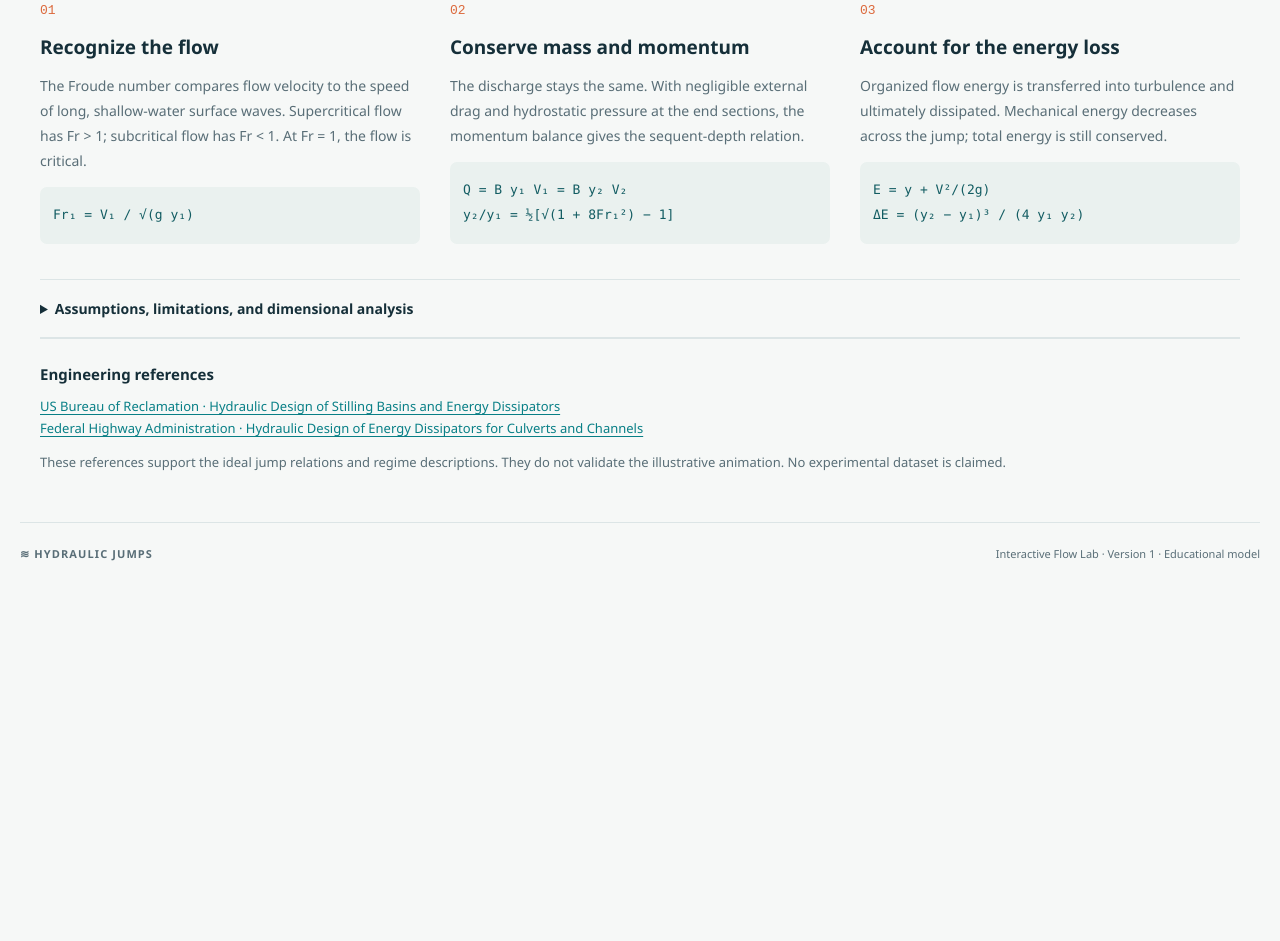
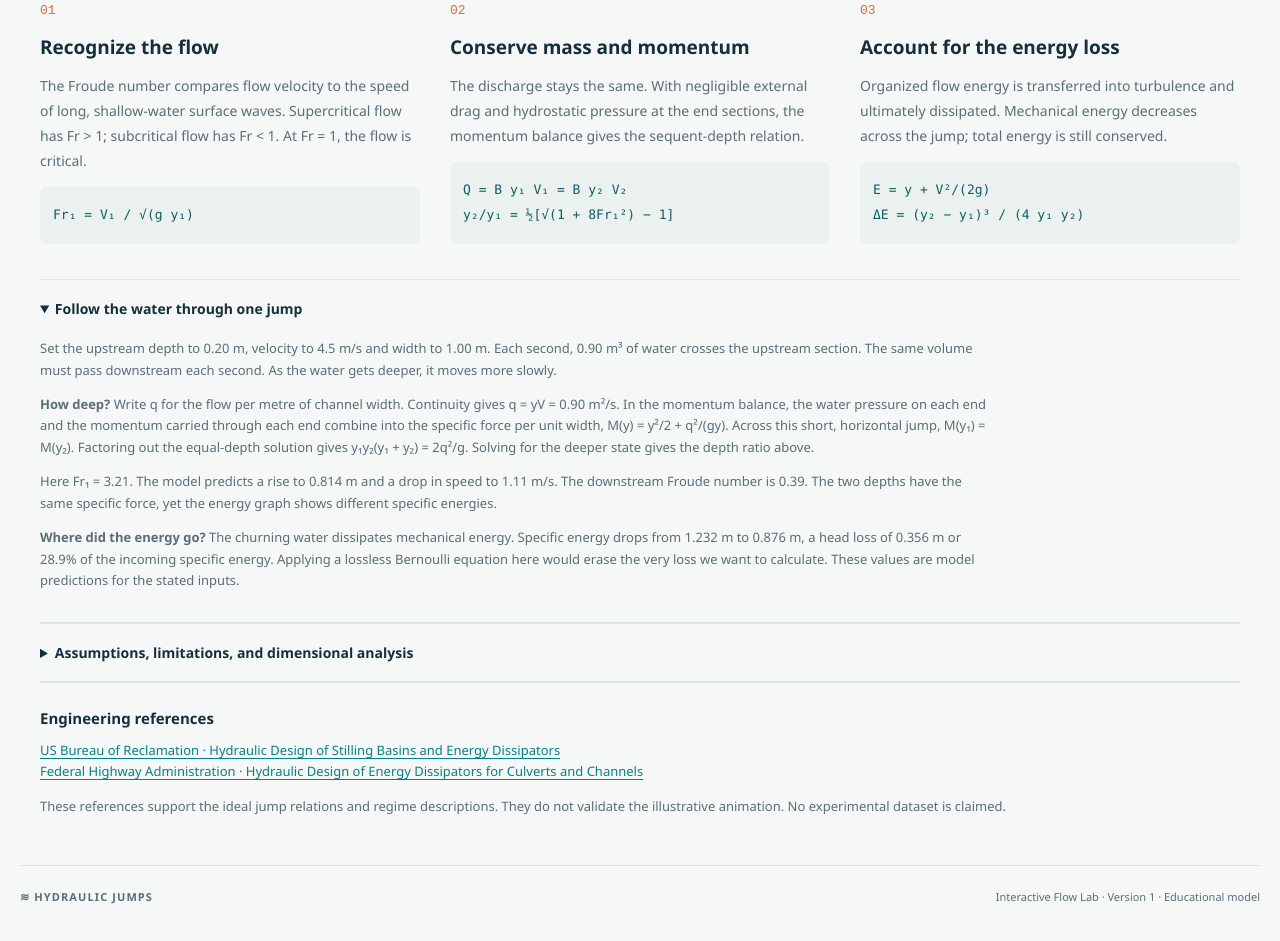
Before and after one commit to pricklypike06/HydraulicJumps, a plain HTML site: page index.html in a window 1280 px wide. Shown: the part 2309-3250 px from the top of the page. Before the commit the page ends 2907 px from the top, so only its background shows below. Drawn offline with Linux system fonts and the light colour scheme.

Commit message:
Explain momentum and energy through the rectangular channel example

```diff
--- a/index.html
+++ b/index.html
@@ -47,6 +47,12 @@
 
   <section id="theory" class="theory-section"><div class="section-heading"><div><p class="eyebrow">UNDERSTAND WHAT YOU SEE</p><h2>Fast and shallow → slow and deep.</h2></div></div>
     <div class="theory-grid"><article><span class="step">01</span><h3>Recognize the flow</h3><p>The Froude number compares flow velocity to the speed of long, shallow-water surface waves. Supercritical flow has Fr &gt; 1; subcritical flow has Fr &lt; 1. At Fr = 1, the flow is critical.</p><div class="formula">Fr₁ = V₁ / √(g y₁)</div></article><article><span class="step">02</span><h3>Conserve mass and momentum</h3><p>The discharge stays the same. With negligible external drag and hydrostatic pressure at the end sections, the momentum balance gives the sequent-depth relation.</p><div class="formula">Q = B y₁ V₁ = B y₂ V₂<br>y₂/y₁ = ½[√(1 + 8Fr₁²) − 1]</div></article><article><span class="step">03</span><h3>Account for the energy loss</h3><p>Organized flow energy is transferred into turbulence and ultimately dissipated. Mechanical energy decreases across the jump; total energy is still conserved.</p><div class="formula">E = y + V²/(2g)<br>ΔE = (y₂ − y₁)³ / (4 y₁ y₂)</div></article></div>
+    <details open><summary>Follow the water through one jump</summary><div class="details-body">
+      <p>Set the upstream depth to 0.20 m, velocity to 4.5 m/s and width to 1.00 m. Each second, 0.90 m³ of water crosses the upstream section. The same volume must pass downstream each second. As the water gets deeper, it moves more slowly.</p>
+      <p><strong>How deep?</strong> Write q for the flow per metre of channel width. Continuity gives q = yV = 0.90 m²/s. In the momentum balance, the water pressure on each end and the momentum carried through each end combine into the specific force per unit width, M(y) = y²/2 + q²/(gy). Across this short, horizontal jump, M(y₁) = M(y₂). Factoring out the equal-depth solution gives y₁y₂(y₁ + y₂) = 2q²/g. Solving for the deeper state gives the depth ratio above.</p>
+      <p>Here Fr₁ = 3.21. The model predicts a rise to 0.814 m and a drop in speed to 1.11 m/s. The downstream Froude number is 0.39. The two depths have the same specific force, yet the energy graph shows different specific energies.</p>
+      <p><strong>Where did the energy go?</strong> The churning water dissipates mechanical energy. Specific energy drops from 1.232 m to 0.876 m, a head loss of 0.356 m or 28.9% of the incoming specific energy. Applying a lossless Bernoulli equation here would erase the very loss we want to calculate. These values are model predictions for the stated inputs.</p>
+    </div></details>
     <details><summary>Assumptions, limitations, and dimensional analysis</summary><div class="details-body"><p>The model assumes steady incompressible water flow (ρ = 1000 kg/m³, g = 9.81 m/s²), constant rectangular width, a horizontal bed, hydrostatic end-section pressure, uniform end-section velocities, and negligible bed/sidewall drag over the jump. Inputs describe the flow immediately upstream, not a gate-opening prediction.</p><p>Fr₁ &gt; 1 is necessary but does not guarantee that a stationary jump will occur at a particular location. Downstream boundary conditions determine whether a jump is held, swept downstream, or submerged. Here matching tailwater is assumed. An undular jump is represented by surface waves rather than a turbulent roller.</p><p>For the ideal model, y₂/y₁ depends only on Fr₁. Real jumps can also depend on Reynolds number, relative roughness, channel aspect ratio, and air entrainment. Dimensional analysis identifies possible dependencies; it does not derive the Bélanger equation or supply experimental correction factors.</p><p>The energy graph uses y/y₁ and E/y₁ at the current unit discharge q = y₁V₁. Both states lie on the same specific-energy curve, at different energies. The critical depth minimizes specific energy.</p></div></details>
   </section>
 
```
